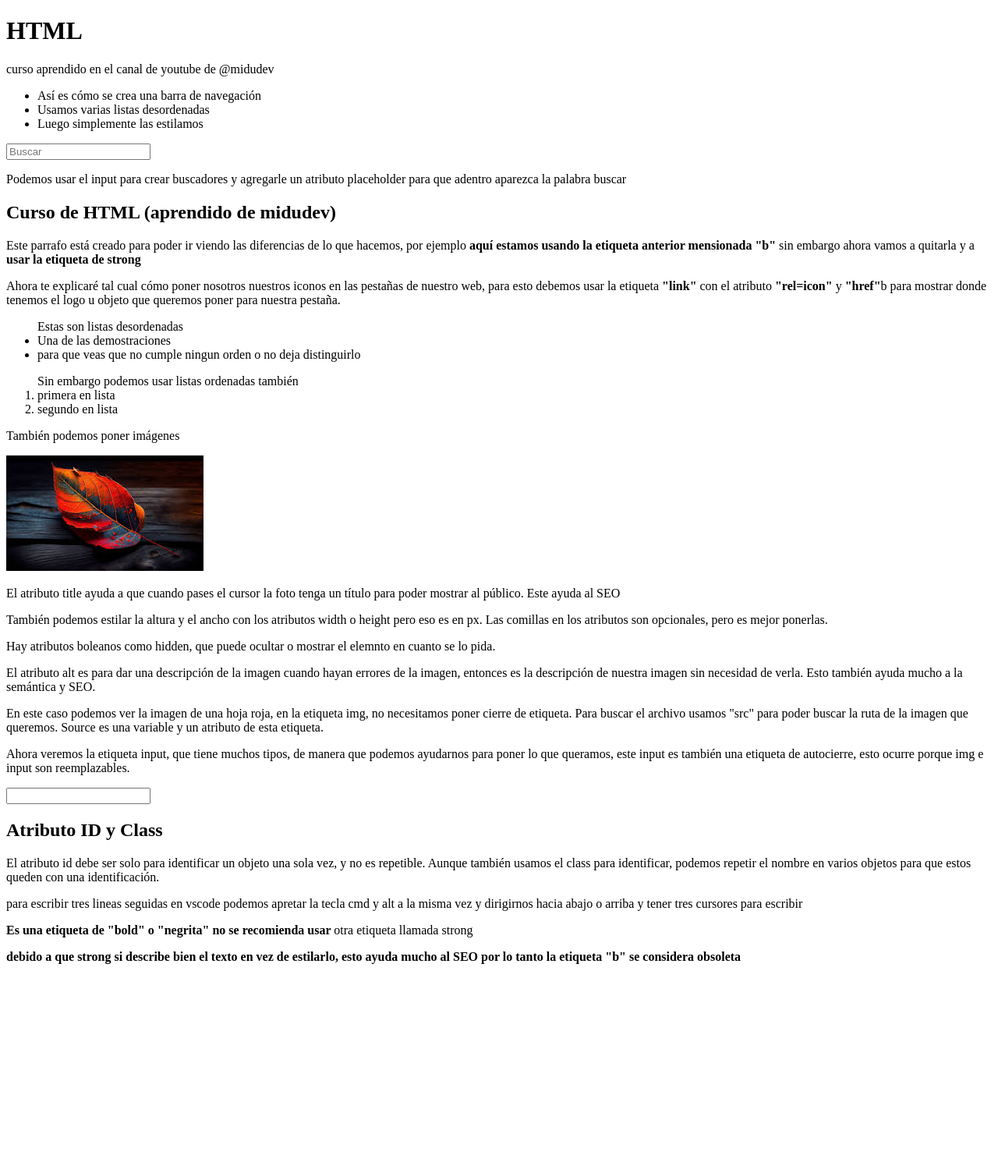
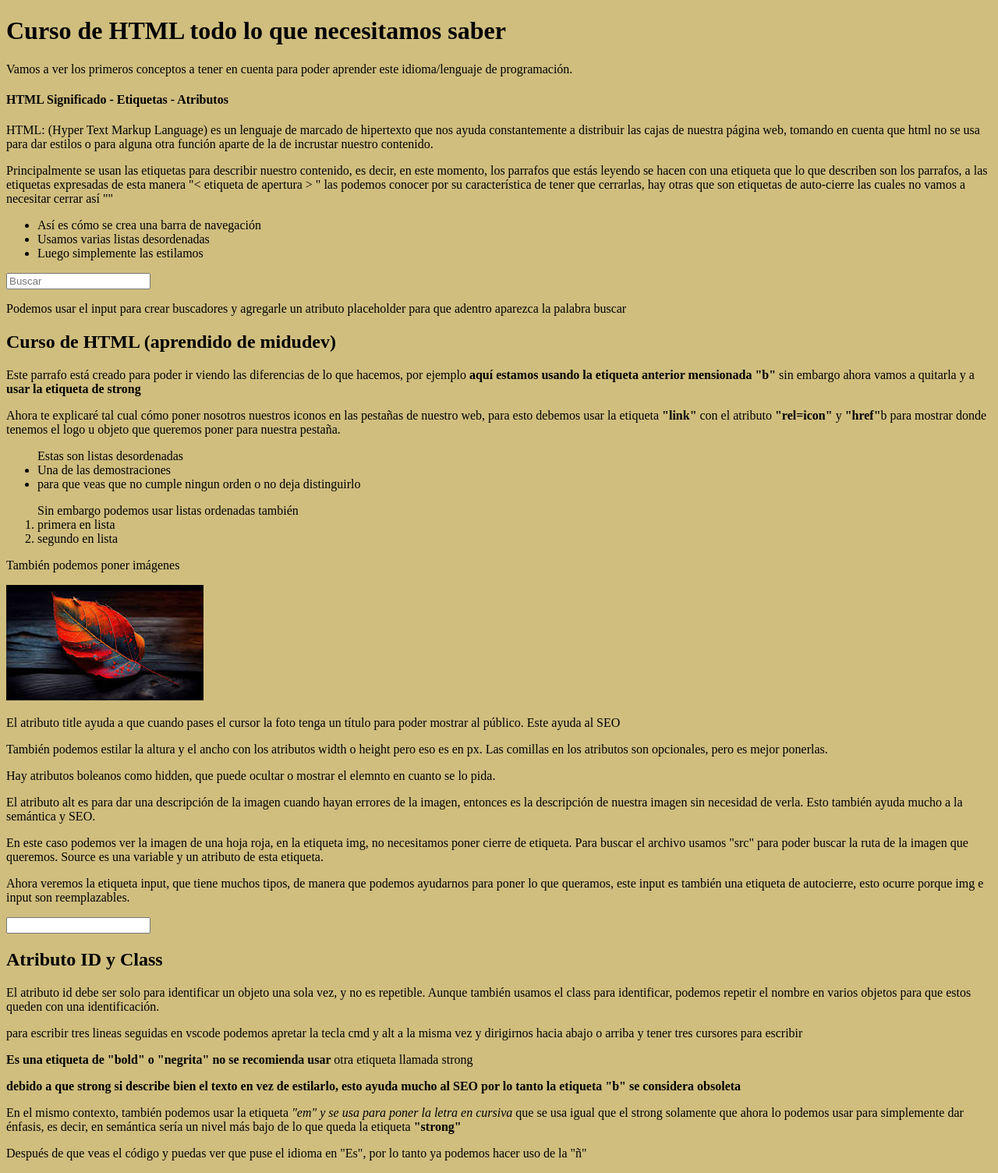
Before and after one commit to kenethdeveloper/developer-progress, a plain HTML site: page Curso de HTML/index.html in a window 1280 px wide. Shown: the whole page at 78% size. Before the commit the page ends 1252 px from the top, so only its background shows below. Drawn offline with Linux system fonts and the light colour scheme.

Commit message:
segunda subida al repositorio

```diff
--- a/Curso de HTML/index.html
+++ b/Curso de HTML/index.html
@@ -1,13 +1,41 @@
 <!DOCTYPE html>
-<html lang="en">
-  <head>
-    <meta charset="UTF-8" />
-    <meta name="viewport" content="width=device-width, initial-scale=1.0" />
-    <title>Curso de HTML</title>
+<html lang="Es"> <!--Este es el idioma en el cual vamos a expedir nuestra página web-->
+  <head> <!-- Este es el header, aquí van los meta datos y todas las descripciones que vamos a hacer, cómo el título de la pestaña-->
+    <meta charset="UTF-8" /> <!--Estos son metadatos, aquí estamos especificando la codificación del archivo-->
+    <meta name="viewport" content="width=device-width, initial-scale=1.0" /> <!--estamos estableciendo el puerto en el cual se expiden los datos o el viewport, esto lo que hace es que puedas establecer el tamaño de la pantalla y hacer responsives desings-->
+    <meta name="robots" content="index, follow"> <!--Este es un metadato importante si necesitamos indexar la página o seguir enlaces-->
+    <meta name="theme-color" content="blue"> <!--Hay metadatos para navegadores en concreto, redes sociales, etc, en este caso funciona para safari-->
+    <meta name="description" content="Curso de HTML para practicar"> <!--Esto para el seo, es muy importante para añadir descripciones de la página y esta descripción se puede poner abajo de nuestro titulo en google-->
+
+    <!--OPEN GRAPH estas etiquetas las creó facebook para que se pueda compartir imágenes y previsualizaciones de una buena manera-->
+    <!--Entonces los metadatos quedarían tal que así:-->
+    <meta property="og:title" content="Curso HTML desarrollado para aprendizaje con midudev"> <!--Este es el título que va a aparecer en la previsualización al compartir-->
+    <meta property="og:description" content="Un buen curso para practicar cuando necesite recopilar conceptos"> <!--Esta sería la descripción de la previsualización-->
+    <meta property="og:image" content="/developer-progress/descargar.jpeg"> <!--Así podemos poner una imagen para previsualización-->
+    <meta property="og:image:alt" content="una descripción de la imagen que pusimos"> <!--Esta es una breve descripción de la imagen que acabamos de añadir-->
+    <title>Curso de Programación</title>
+    <link rel="icon" href="/descarga.jpeg" />
+    <!--De esta manera podemos establecer el favicon en la pestaña de arriba-->
+    <link rel="stylesheet" type="image/jpeg" href="/Curso de HTML/style.css"> <!--Es así cómo se añade una página para darle estilos a nuestro código-->
+
+    <!--Si tenemos una página en español y en Inglés podemos poner que la página en español o ingles alternativa es esta o la otra, para esto usamos la siguiente etiqueta-->
+    <link rel="alternate" href="link.de.la.página.alternativa.com/en-GB"> <!--Esto indicaria que esta misma página en inglés britanico es la otra-->
+    <link rel="canonical" href="la.pagina.principal.de.nuestro.sitio"> <!--esta etiqueta busca mantenernos cómo si fuesemos la página principal, para que google no note que hay páginas duplicadas-->
+
+    <!--También podemos añadir estilos a los fondos y algunos estilos mas desde la etiqueta style-->
+    <style>
+      body {
+        background: rgb(208, 190, 127);
+      }
+    </style>
   </head>
   <header>
-    <h1>HTML</h1>
-    <p>curso aprendido en el canal de youtube de @midudev</p>
+    <h1>Curso de HTML todo lo que necesitamos saber</h1>
+    <p>Vamos a ver los primeros conceptos a tener en cuenta para poder aprender este idioma/lenguaje de programación.</p>
+    <h4>HTML Significado - Etiquetas - Atributos</h4>
+    <p>HTML: (Hyper Text Markup Language) es un lenguaje de marcado de hipertexto que nos ayuda constantemente a distribuir las cajas de nuestra página web, tomando en cuenta que html no se usa para dar estilos o para alguna otra función aparte de la de incrustar nuestro contenido.</p>
+    <p>Principalmente se usan las etiquetas para describir nuestro contenido, es decir, en este momento, los parrafos que estás leyendo se hacen con una etiqueta que lo que describen son los parrafos, a las etiquetas expresadas de esta manera "< etiqueta de apertura > </ etiqueta de cierre >" las podemos conocer por su característica de tener que cerrarlas, hay otras que son etiquetas de auto-cierre las cuales no vamos a necesitar cerrar así "</-->" </p>
+  </header>
   <nav>
     <ul>
       <li>Así es cómo se crea una barra de navegación</li>
@@ -21,6 +49,7 @@
     </p>
   </nav>
 </header>
+<body>
   <h2>Curso de HTML (aprendido de midudev)</h2>
 
   <p>
@@ -95,6 +124,12 @@
   <p><b>Es una etiqueta de "bold" o "negrita" no se recomienda usar </b>otra
     etiqueta llamada strong</p><strong>debido a que strong si describe bien el texto en vez de estilarlo, esto
     ayuda mucho al SEO por lo tanto la etiqueta "b" se considera
-      obsoleta</strong></p>
+    obsoleta</strong>
+  </p>
+<p>
+En el mismo contexto, también podemos usar la etiqueta <em>"em" y se usa para poner la letra en cursiva</em> que se usa igual que el strong solamente que ahora lo podemos usar para simplemente dar énfasis, es decir, en semántica sería un nivel más bajo de lo que queda la etiqueta <strong>"strong"</strong> </p>
+<p>
+  Después de que veas el código y puedas ver que puse el idioma en "Es", por lo tanto ya podemos hacer uso de la "ñ"
+</p>
   </body>
 </html>
```
Also changed, not shown: ._descarga.jpeg (deleted), Curso de HTML/style.css (added), 2 other files. Lines whose indentation alone changed are shown as unchanged.
